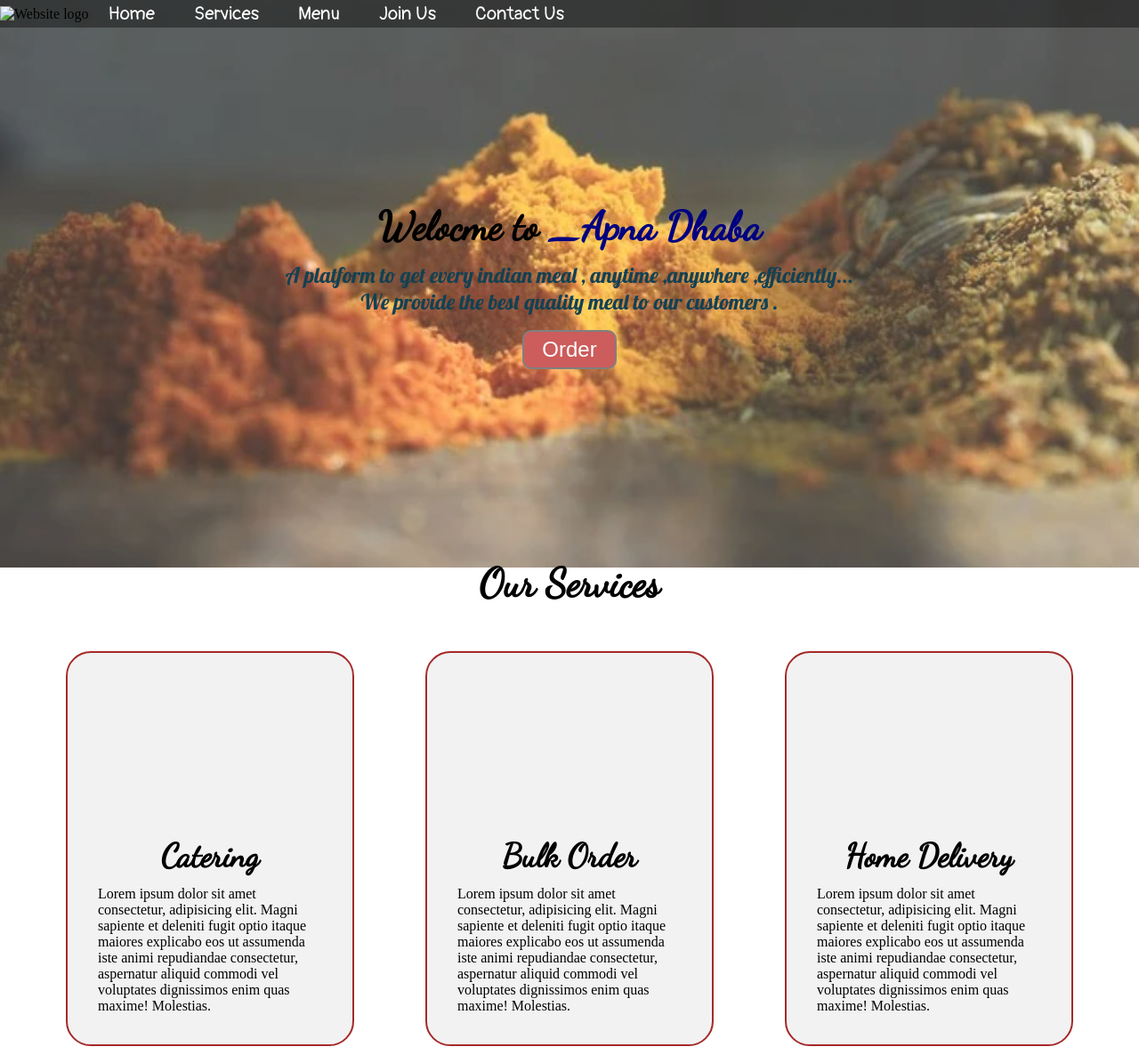
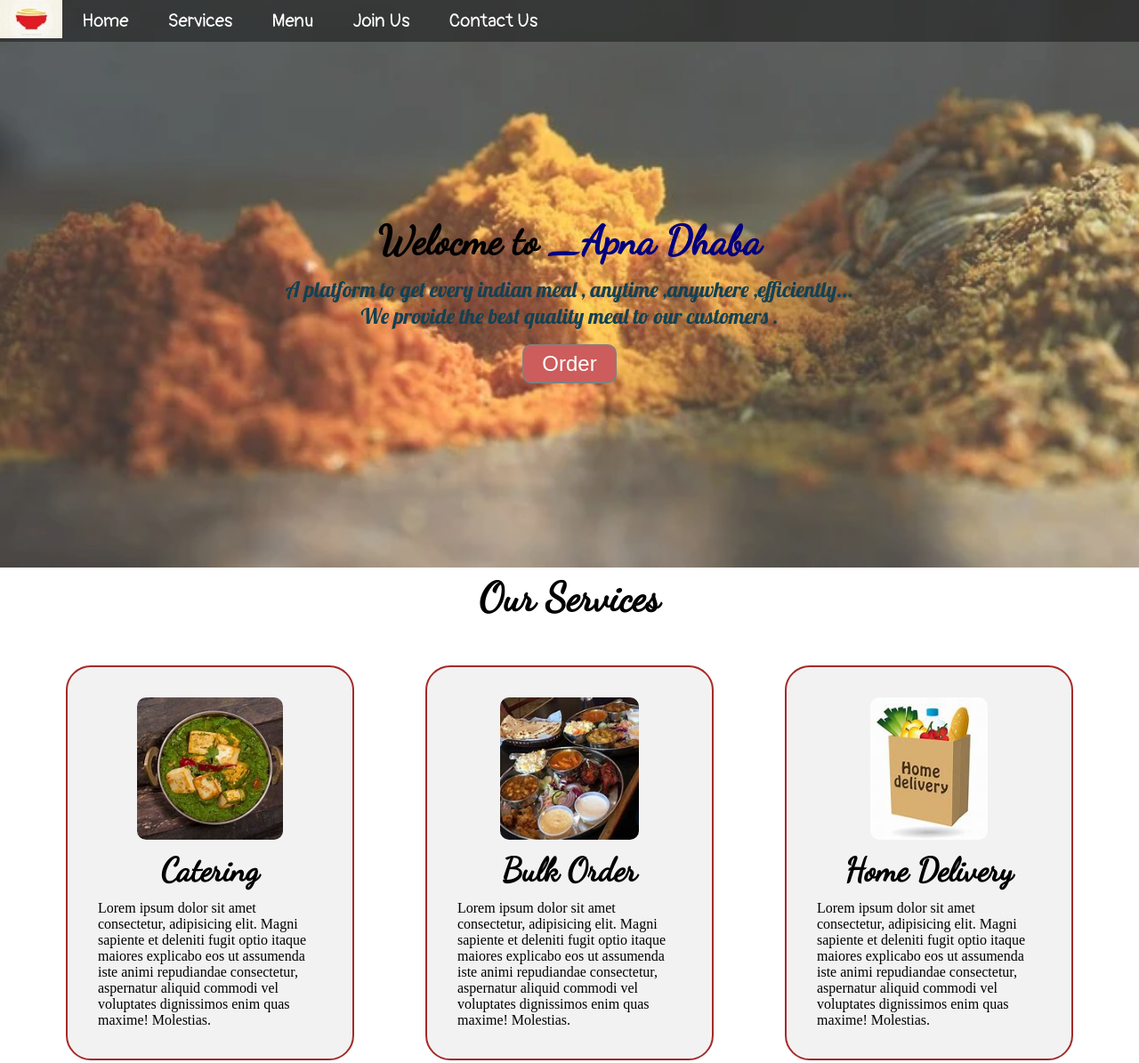
Before and after one commit to a-nu-rag/apna-dhaba, a plain HTML site: page index.html in a window 1280 px wide. Shown: the top 1195 px of the page at 89% size. Drawn offline with Linux system fonts and the light colour scheme; files whose address does not match are found by name.

Commit message:
Add files via upload

```diff
--- a/index.html
+++ b/index.html
@@ -18,7 +18,7 @@
 <body>
     <nav id="navbar">
         <div class="logo">
-            <img src="images/logo.jpg" alt="Website logo">
+            <img src="logo.jpg" alt="Website logo">
         </div>
         <ul>
             <li class="item"><a href="#home">Home</a></li>
@@ -44,14 +44,14 @@
         <h1 class="h-primary center">Our Services</h1>
         <div id="services">
             <div class="box">
-                <img src="images/1.jpg" alt="">
+                <img src="1.jpg" alt="">
                 <h2 class="h-secondary center">Catering</h2>
                 <p>Lorem ipsum dolor sit amet consectetur, adipisicing elit. Magni sapiente et deleniti fugit optio
                     itaque maiores explicabo eos ut assumenda iste animi repudiandae consectetur, aspernatur aliquid
                     commodi vel voluptates dignissimos enim quas maxime! Molestias.</p>
             </div>
             <div class="box">
-                <img src="images/2.jpg" alt="">
+                <img src="2.jpg" alt="">
                 <h2 class="h-secondary center">Bulk Order</h2>
                 <p>Lorem ipsum dolor sit amet consectetur,
                     adipisicing elit. Magni sapiente et
@@ -63,7 +63,7 @@
                     quas maxime! Molestias.</p>
             </div>
             <div class="box">
-                <img src="images/3.jpg" alt="">
+                <img src="3.jpg" alt="">
                 <h2 class="h-secondary center">Home Delivery</h2>
                 <p>Lorem ipsum dolor sit amet consectetur,
                     adipisicing elit. Magni sapiente et
```
Also changed, not shown: style.css (line endings or trailing spaces).
